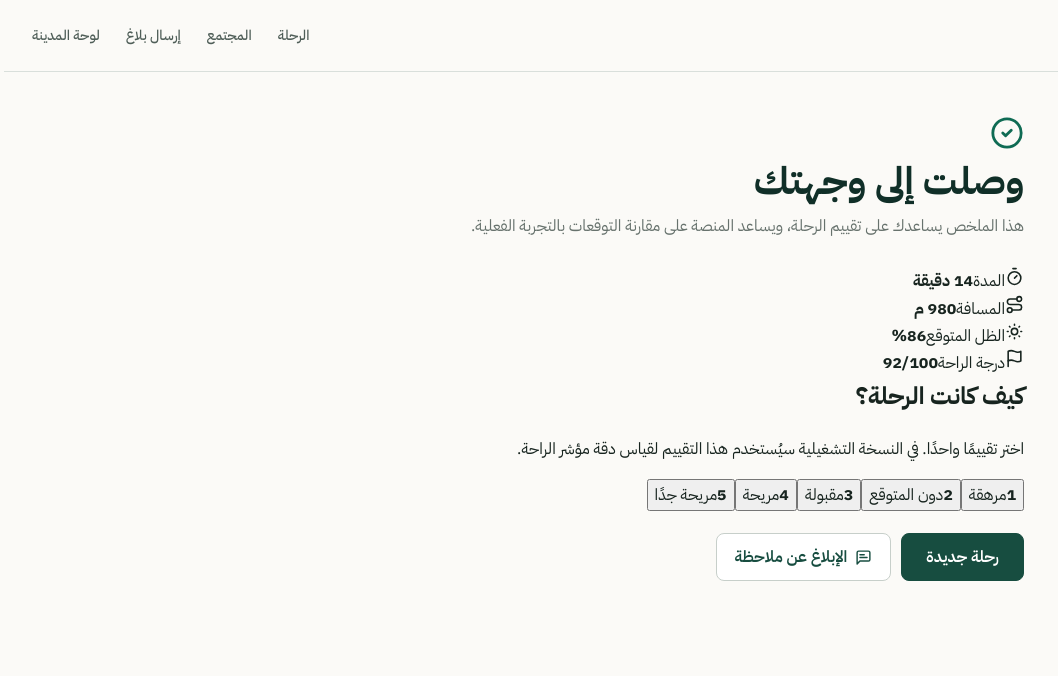
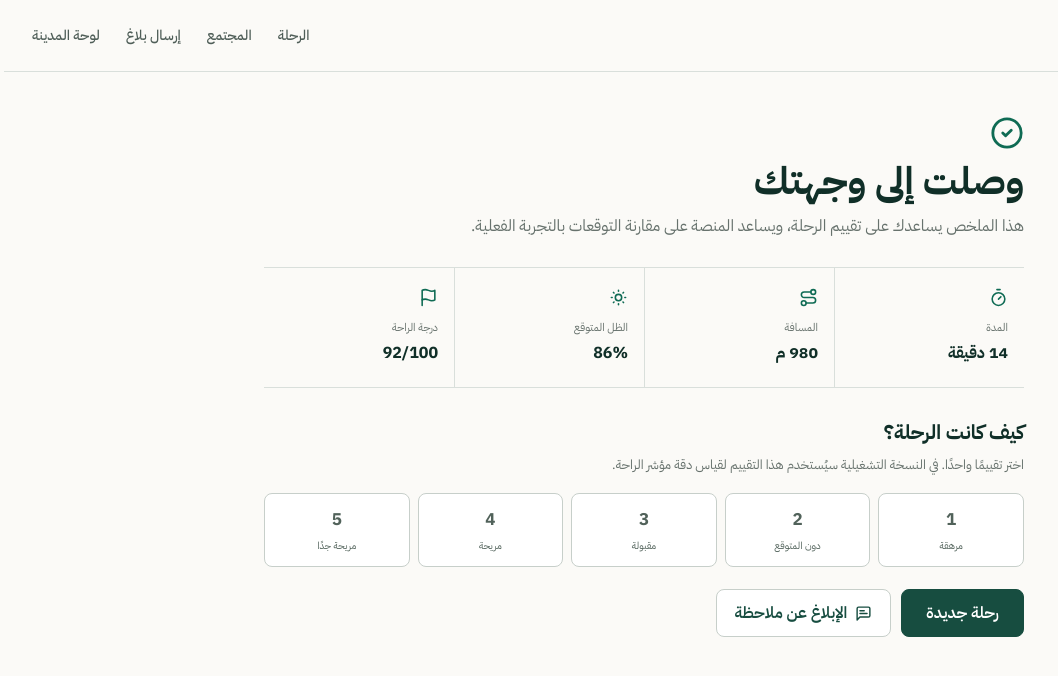
Before and after one commit to hussain-alayfei/madinah-shade-platform, a Next.js app: page /arrival in a window 1280 px wide. Shown: the top 676 px of the page, without its empty margins (199-1257 px from the left). Built offline with nearby package versions, Linux system fonts and the light colour scheme.

Commit message:
style: apply arrival summary module styles

```diff
--- a/components/ArrivalSummary.tsx
+++ b/components/ArrivalSummary.tsx
@@ -5,6 +5,7 @@ import { CheckCircle2, Flag, MessageSquareText, Route, SunMedium, Timer } from "
 import { useSearchParams } from "next/navigation";
 import { useState } from "react";
 import { routeOptions } from "@/lib/data";
+import styles from "./ArrivalSummary.module.css";
 
 export function ArrivalSummary() {
   const params = useSearchParams();
@@ -20,33 +21,33 @@ export function ArrivalSummary() {
         <p>هذا الملخص يساعدك على تقييم الرحلة، ويساعد المنصة على مقارنة التوقعات بالتجربة الفعلية.</p>
       </div>
 
-      <section className="arrival-summary" aria-label="ملخص الرحلة">
-        <div className="arrival-stat">
+      <section className={styles.summary} aria-label="ملخص الرحلة">
+        <div className={styles.stat}>
           <Timer size={19} />
           <span>المدة</span>
           <strong>{route.duration} دقيقة</strong>
         </div>
-        <div className="arrival-stat">
+        <div className={styles.stat}>
           <Route size={19} />
           <span>المسافة</span>
           <strong>{route.distance} م</strong>
         </div>
-        <div className="arrival-stat">
+        <div className={styles.stat}>
           <SunMedium size={19} />
           <span>الظل المتوقع</span>
           <strong>{route.shade}%</strong>
         </div>
-        <div className="arrival-stat">
+        <div className={styles.stat}>
           <Flag size={19} />
           <span>درجة الراحة</span>
           <strong>{route.comfort}/100</strong>
         </div>
       </section>
 
-      <section className="feedback-section">
+      <section className={styles.feedback}>
         <h2>كيف كانت الرحلة؟</h2>
         <p>اختر تقييمًا واحدًا. في النسخة التشغيلية سيُستخدم هذا التقييم لقياس دقة مؤشر الراحة.</p>
-        <div className="rating-row" role="group" aria-label="تقييم الرحلة">
+        <div className={styles.rating} role="group" aria-label="تقييم الرحلة">
           {[
             [1, "مرهقة"],
             [2, "دون المتوقع"],
@@ -57,7 +58,7 @@ export function ArrivalSummary() {
             <button
               key={value}
               type="button"
-              className={rating === value ? "is-selected" : ""}
+              className={rating === value ? styles.selected : ""}
               onClick={() => setRating(value as number)}
             >
               <strong>{value}</strong>
```
